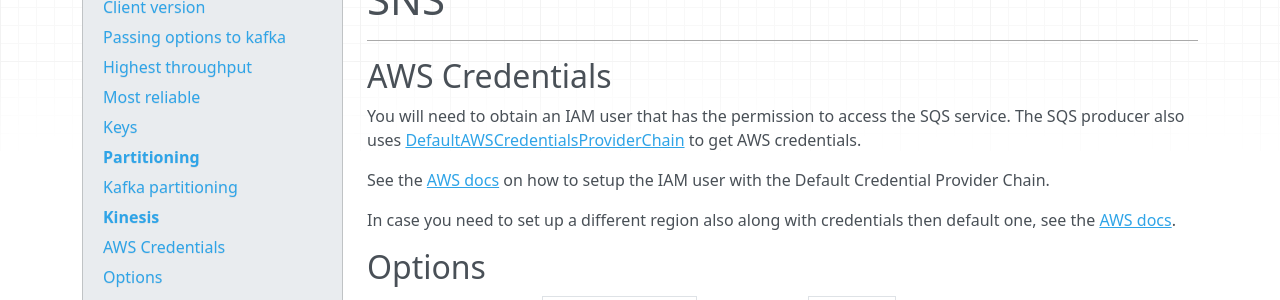
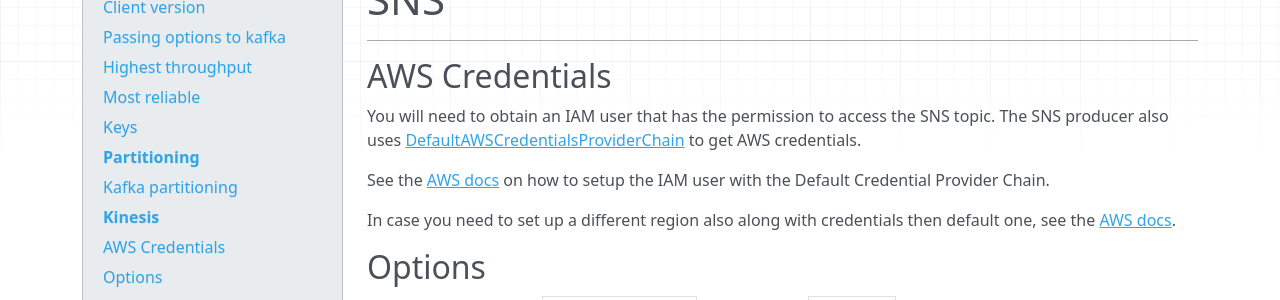
Before and after one commit to zendesk/maxwell, an MkDocs documentation site: the page built from docs/docs/producers.md, in a window 1280 px wide and 900 px high, scrolled down 4723 px. Shown: the part 155-455 px from the top of the window. Built offline with MkDocs 1.6.1, drawn with Linux system fonts in a browser that asks for light colours; nearby versions of some CDN libraries.

Commit message:
Fix copy paste

```diff
--- a/docs/docs/producers.md
+++ b/docs/docs/producers.md
@@ -224,7 +224,7 @@
 ***
 
 ## AWS Credentials
-You will need to obtain an IAM user that has the permission to access the SQS service. The SQS producer also uses [DefaultAWSCredentialsProviderChain](http://docs.aws.amazon.com/AWSJavaSDK/latest/javadoc/com/amazonaws/auth/DefaultAWSCredentialsProviderChain.html) to get AWS credentials.
+You will need to obtain an IAM user that has the permission to access the SNS topic. The SNS producer also uses [DefaultAWSCredentialsProviderChain](http://docs.aws.amazon.com/AWSJavaSDK/latest/javadoc/com/amazonaws/auth/DefaultAWSCredentialsProviderChain.html) to get AWS credentials.
 
 See the [AWS docs](http://docs.aws.amazon.com/sdk-for-java/v1/developer-guide/credentials.html) on how to setup the IAM user with the Default Credential Provider Chain.
 
```
